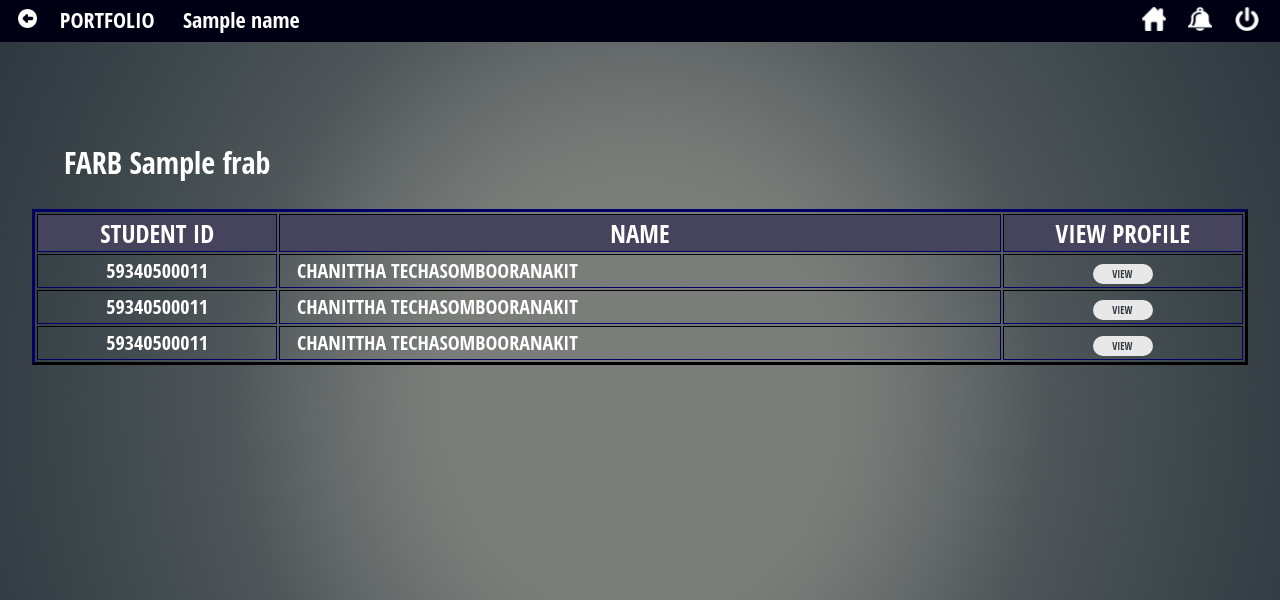
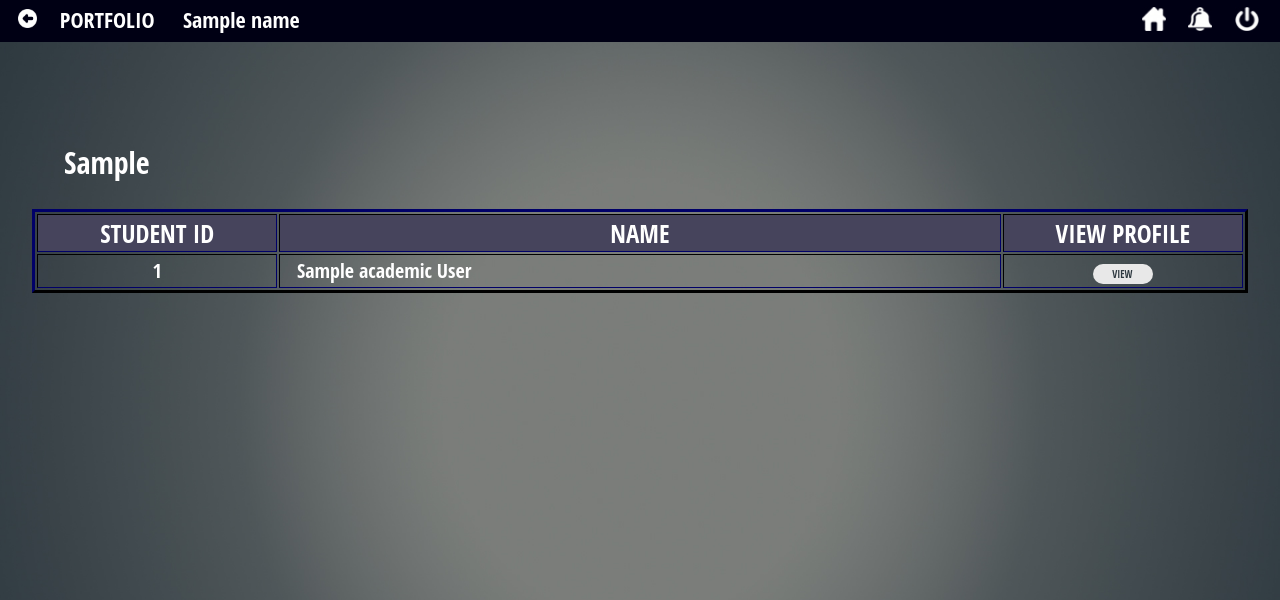
Before and after one commit to winnie2606/FRA241_portfolio, a Flask app: template app/templates/nametea.html in a window 1280 px wide. Shown: the top 600 px of the page. Run offline with Flask 2, Linux system fonts and the light colour scheme; the template is opened without the code that fills it: most values are stand-ins (such as "Sample title", 1, 10 or a date in 2020).

Commit message:
back teacher

```diff
--- a/app/app.py
+++ b/app/app.py
@@ -379,12 +379,12 @@ def getMenubarTeacher():
 		history = keepHistory.history()
 		Value = keepHistory.Value_page()
 		Value2 = keepHistory.Value2_page()
-		return render_template(history,id_user=getID, name=name, page = Value, page2 = Value2)
+		return render_template(history,id_user=getID, name=name, page=Value, page2=Value2)
 
 	if getmenubar == 'home':
 		print('home')
 		keepHistory.keep_page('port_tea.html', None)
-		return render_template('port_tea.html',name=name)
+		return render_template('port_tea.html', name=name)
 
 @app.route('/gethome', methods=['POST'])
 def gethome():
@@ -410,23 +410,12 @@ def frab():
 	print(frab)
 	getID = keepID.ID
 	name = keepID.Name
-
-	if frab == '1':
-		print('1')
-		frab = '1'
-		return render_template('nametea.html', name=name, frab=frab)
-	if frab == '2':
-		print('2')
-		frab = '2'
-		return render_template('nametea.html', name=name, frab=frab)
-	if frab == '3':
-		print('3')
-		frab = '3'
-		return render_template('nametea.html', name=name, frab=frab)
-	if frab == '4':
-		print('4')
-		frab = '4'
-		return render_template('nametea.html', name=name, frab=frab)
+	check = Check()
+	print (frab[5:])
+	dataFrab = check.FRAB(frab[5:])
+	print (dataFrab)
+	keepHistory.keep_page('nametea.html', dataFrab , frab)
+	return render_template('nametea.html', name=name, page = dataFrab , page2=frab)
 
 @app.route('/getView', methods=['POST'])
 def view():
@@ -434,7 +423,14 @@ def view():
 	print(view)
 	getID = keepID.ID
 	name = keepID.Name
-	return render_template('teacherViewProfile.html', name=name, frab=frab)
+
+
+	for ID in view:
+		profile = pullData.Profile(ID)
+		print (profile)
+
+		keepHistory.keep_page('teacherViewProfile.html', profile , ID )
+		return render_template('teacherViewProfile.html', name=name, page = profile , page2 = ID)
 
 @app.route('/selectView', methods=['POST'])
 def seect():
@@ -443,15 +439,20 @@ def seect():
 	getID = keepID.ID
 	name = keepID.Name
 
+	ID = keepHistory.Value2_page()
+
 	if select == 'PROFILE':
 		print('profile')
-		return render_template('teacherViewProfile.html', name=name)
+		profile = pullData.Profile(ID)
+		return render_template('teacherViewProfile.html', name=name, page = profile , page2 = ID)
 	if select == 'ACADEMIC':
 		print('academic')
+		#จะโชว์แบบไหน??
 		return render_template('teacherViewAcademic.html', name=name)
 	if select == 'WORK&EXPERIENCE':
 		print('activity')
-		return render_template('teacherViewActivity.html', name=name)
+		activity = pullData.Activity(ID)
+		return render_template('teacherViewActivity.html', name=name, page = activity, page2 = ID)
 
 
 app.run(debug=True)
--- a/app/getDatabase.py
+++ b/app/getDatabase.py
@@ -484,7 +484,7 @@ class Check:
                 re = return_Method(item)
                 dicfrab = {'Name' : re.name(),'Surname' : re.surname(),'ID' : re.idstu()}
                 datafrab.append(dicfrab)
-            print(datafrab)
+            #print(datafrab)
             return datafrab
 
 
--- a/app/templates/add_grade.html
+++ b/app/templates/add_grade.html
@@ -25,7 +25,7 @@
 				<div class="L">
 
 					<form id="contact-form" action="/menubarTeacher", method="POST">
-						<input type="image" name="click" src="static/back_icon.jpg" width="6%">&nbsp;&nbsp;&nbsp;
+						<input type="image" name="click" value="back" src="static/back_icon.jpg" width="6%">&nbsp;&nbsp;&nbsp;
 						PORTFOLIO&nbsp;&nbsp;&nbsp;&nbsp;
 						{{name}}
 
--- a/app/templates/nametea.html
+++ b/app/templates/nametea.html
@@ -22,7 +22,7 @@
 				<div class="L">
 
 					<form id="contact-form" action="/menubarTeacher", method="POST">
-						<input type="image" name="click" src="static/back_icon.jpg" width="6%">&nbsp;&nbsp;&nbsp;
+						<input type="image" name="click" value="back" src="static/back_icon.jpg" width="6%">&nbsp;&nbsp;&nbsp;
 						PORTFOLIO&nbsp;&nbsp;&nbsp;&nbsp;
 						{{name}}
 
@@ -32,6 +32,7 @@
 					<input name="click" type="image" value="home" src="static/home_icon.jpg" width="20%">&nbsp;&nbsp;&nbsp;
 					<input name="click" type="image" value="noti" src="static/nat.jpg" width="20%">&nbsp;&nbsp;&nbsp;
 					</form>
+
 					<input class="out" name="click" type="image" value="logout" src="static/logout_icon.jpg" width="20%">
 
 				</div>
@@ -78,7 +79,7 @@
 
 		</script>
 
-    <div class="farb">FARB {{frab}}</div>
+    <div class="farb">{{page2}}</div>
 
     <div align="center" class="table1">
 
@@ -90,13 +91,16 @@
 					<th style="background-color: #46445c; border-color:#000014;font-size:25px;">VIEW PROFILE</th>
 				</tr>
 <!--loop 3-->
+				{% for student in page %}
         <tr>
-					<td width="20%" height="30px" align="center">59340500011</td>
-					<td width="60%" height="30px">&nbsp;&nbsp;&nbsp;CHANITTHA TECHASOMBOORANAKIT</td>
+					<td width="20%" height="30px" align="center">{{student.ID}}</td>
+					<td width="60%" height="30px">&nbsp;&nbsp;&nbsp;{{student.Name}} {{student.Surname}}</td>
 					<form id="contact-form" action="/getView", method="POST">
-					<td width="20%" height="30px" align="center"><input type = "submit" name="student_id" value = "VIEW" class = "in2" ></td>
+					<td width="20%" height="30px" align="center"><input type = "submit" name={{student.ID}} value = "VIEW" class = "in2" ></td>
 				  </form>
 				</tr>
+				{% endfor %}
+<!--
         <tr>
 					<td width="20%" height="30px" align="center">59340500011</td>
 					<td width="60%" height="30px">&nbsp;&nbsp;&nbsp;CHANITTHA TECHASOMBOORANAKIT</td>
@@ -107,6 +111,7 @@
 					<td width="60%" height="30px">&nbsp;&nbsp;&nbsp;CHANITTHA TECHASOMBOORANAKIT</td>
 					<td width="20%" height="30px" align="center"><input type = "submit" value = "VIEW" class = "in2" ></td>
 				</tr>
+-->
 <!--finish-->
       </table>
 
--- a/app/templates/teacherViewAcademic.html
+++ b/app/templates/teacherViewAcademic.html
@@ -22,7 +22,7 @@
 				<div class="L">
 
 					<form id="contact-form" action="/menubarTeacher", method="POST">
-						<input type="image" name="click" src="static/back_icon.jpg" width="6%">&nbsp;&nbsp;&nbsp;
+						<input type="image" name="click"  value="back" src="static/back_icon.jpg" width="6%">&nbsp;&nbsp;&nbsp;
 						PORTFOLIO&nbsp;&nbsp;&nbsp;&nbsp;
 						{{name}}
 
@@ -80,7 +80,7 @@
 
     <div class="data">
 
-      <div class="data-in">Academic</div>
+      <div class="data-in">Academic = {{page}}</div>
 
     </div>
 
--- a/app/templates/teacherViewActivity.html
+++ b/app/templates/teacherViewActivity.html
@@ -22,7 +22,7 @@
 				<div class="L">
 
 					<form id="contact-form" action="/menubarTeacher", method="POST">
-						<input type="image" name="click" src="static/back_icon.jpg" width="6%">&nbsp;&nbsp;&nbsp;
+						<input type="image" name="click"  value="back" src="static/back_icon.jpg" width="6%">&nbsp;&nbsp;&nbsp;
 						PORTFOLIO&nbsp;&nbsp;&nbsp;&nbsp;
 						{{name}}
 
--- a/app/templates/teacherViewProfile.html
+++ b/app/templates/teacherViewProfile.html
@@ -22,7 +22,7 @@
 				<div class="L">
 
 					<form id="contact-form" action="/menubarTeacher", method="POST">
-						<input type="image" name="click" src="static/back_icon.jpg" width="6%">&nbsp;&nbsp;&nbsp;
+						<input type="image" name="click"  value="back" src="static/back_icon.jpg" width="6%">&nbsp;&nbsp;&nbsp;
 						PORTFOLIO&nbsp;&nbsp;&nbsp;&nbsp;
 						{{name}}
 
@@ -80,7 +80,7 @@
 
     <div class="data">
 
-      <div class="data-in">Profile</div>
+      <div class="data-in">Profile = {{page}}</div>
 
     </div>
 
--- a/app/templates/total_frab.html
+++ b/app/templates/total_frab.html
@@ -25,7 +25,7 @@
 				<div class="L">
 
 					<form id="contact-form" action="/menubarTeacher", method="POST">
-						<input type="image" name="click" vaue="back" src="static/back_icon.jpg" width="6%">&nbsp;&nbsp;&nbsp;
+						<input type="image" name="click" value="back" src="static/back_icon.jpg" width="6%">&nbsp;&nbsp;&nbsp;
 						PORTFOLIO&nbsp;&nbsp;&nbsp;&nbsp;
 						{{name}}
 
```
Also changed, not shown: app/Database.db.
